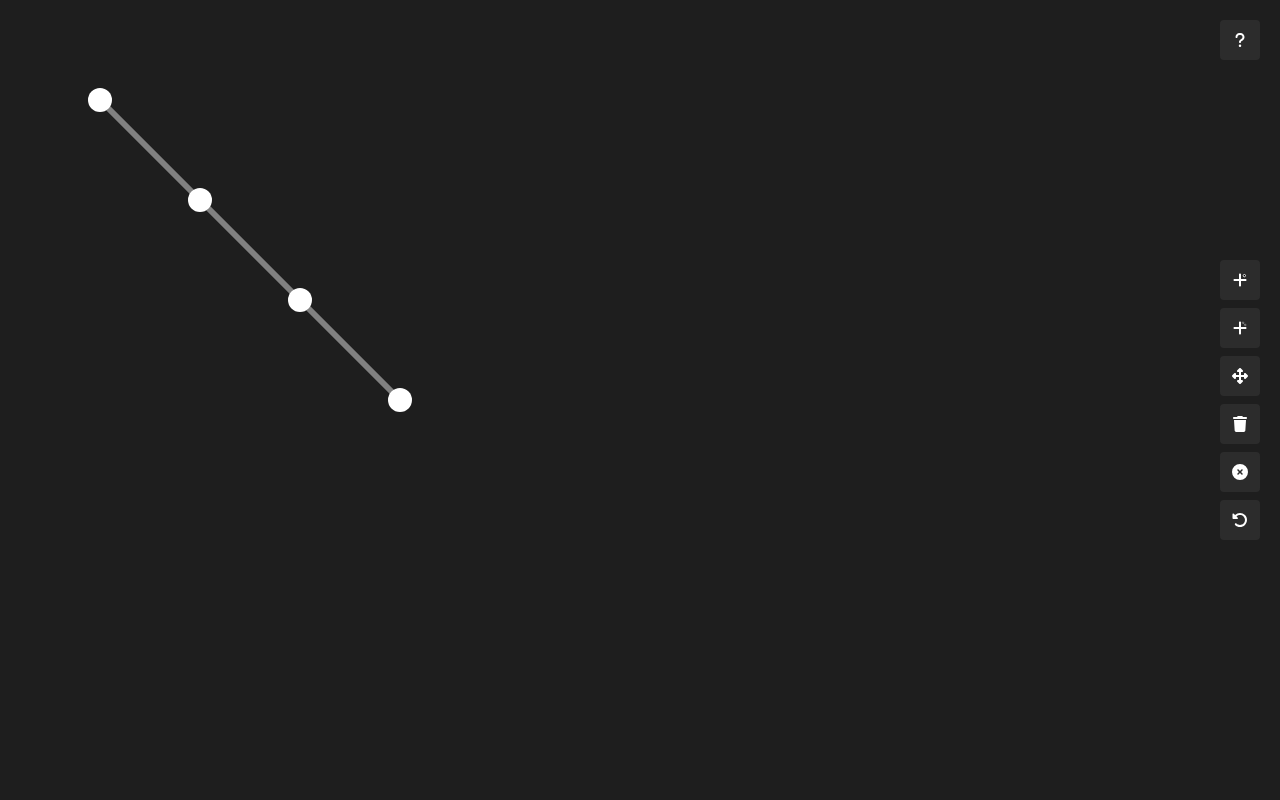
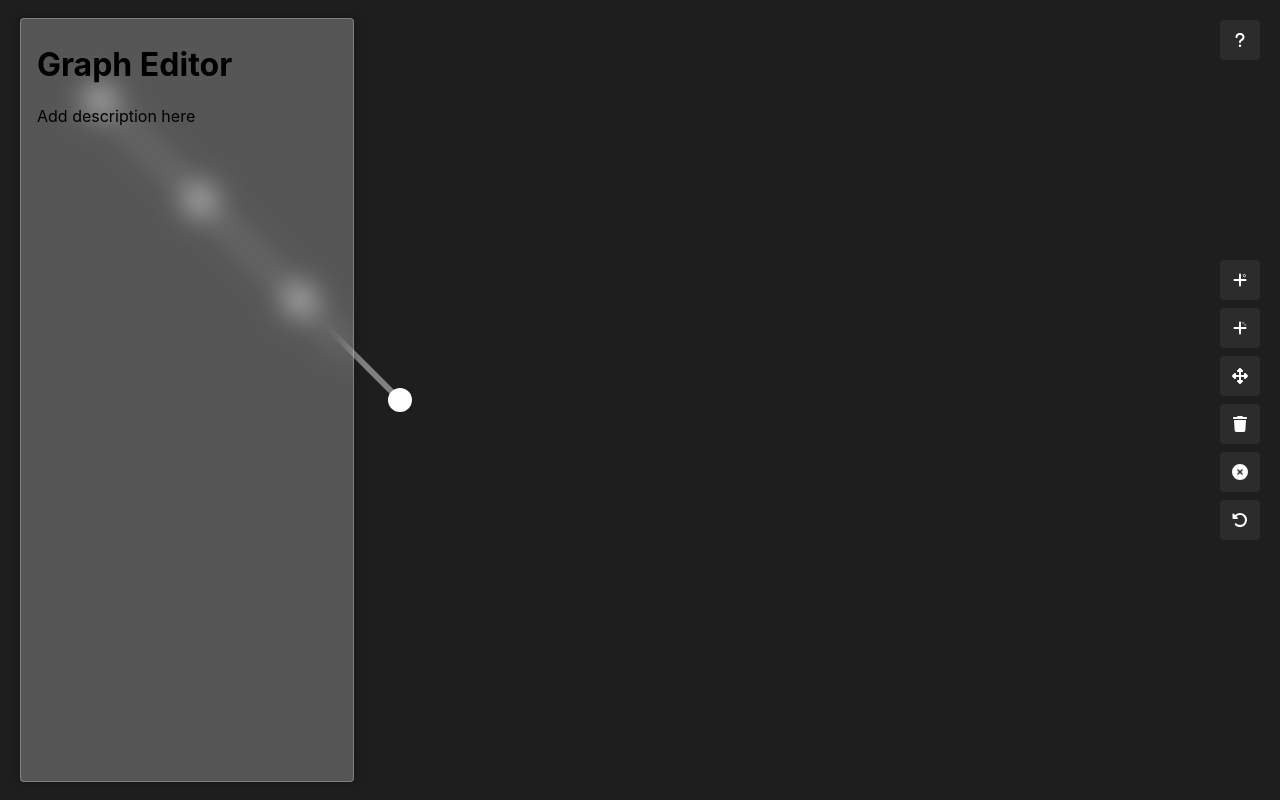
Before and after one commit to We-Gold/graph-editor-template, a website built with Vite: page index.html in a window 1280 px wide. Built offline with nearby package versions, Linux system fonts and the light colour scheme.

Commit message:
Add basic panel.

```diff
--- a/src/config.ts
+++ b/src/config.ts
@@ -1,4 +1,5 @@
 export const config = {
+	showPanelDefault: true,
 	buttonAccentColor: "turquoise",
 	buttonBackgroundColor: "rgb(44,44,44)",
 	buttonHoverColor: "rgb(55,55,55)",
--- a/src/helpers/dom-helpers.ts
+++ b/src/helpers/dom-helpers.ts
@@ -135,6 +135,10 @@ export const renderLoop = (
 	}
 }
 
+/**
+ * Add a button to show and hide shortcut information
+ * @param container the container element of the graph editor
+ */
 export const addInfoButton = (container: HTMLElement) => {
 	const infoButton = document.createElement("a")
 	infoButton.classList.add("info-button")
@@ -158,3 +162,12 @@ export const addInfoButton = (container: HTMLElement) => {
 
 	container.appendChild(infoButton)
 }
+
+export const addPanel = (container: HTMLElement) => {
+	const panel = document.createElement("div")
+	panel.classList.add("panel")
+	panel.innerHTML = `<h1>Graph Editor</h1>
+						<p>Add description here</p>`
+
+	container.appendChild(panel)
+}
--- a/src/main.ts
+++ b/src/main.ts
@@ -7,6 +7,7 @@ import {
 	renderLoop,
 	configureStyles,
 	addInfoButton,
+	addPanel,
 } from "./helpers/dom-helpers"
 import { Graph } from "./graph"
 import { Editor } from "./editor"
@@ -24,6 +25,7 @@ window.addEventListener("DOMContentLoaded", () => {
 	configureContainer(container)
 
 	addInfoButton(container)
+	addPanel(container)
 
 	const [canvas, offscreenCanvas] = initializeCanvases(container)
 
--- a/src/style.css
+++ b/src/style.css
@@ -97,3 +97,17 @@ body {
 	border: 2px solid var(--button-accent-color);
 	box-sizing: border-box;
 }
+
+.panel {
+	padding: 0.3rem 1rem;
+	position: absolute;
+	left: calc(0.5 * var(--button-width));
+	width: clamp(200px, 300px, 94vw);
+	height: 94vh;
+	background-color: rgba(255, 255, 255, 0.25);
+	border-radius: calc(0.1 * var(--button-width));
+	border: 1px solid rgba(255, 255, 255, 0.25);
+	box-shadow: 0 0 10px 1px rgba(0, 0, 0, 0.25);
+	backdrop-filter: blur(15px);
+	z-index: 999;
+}
```
Also changed, not shown: README.md.
